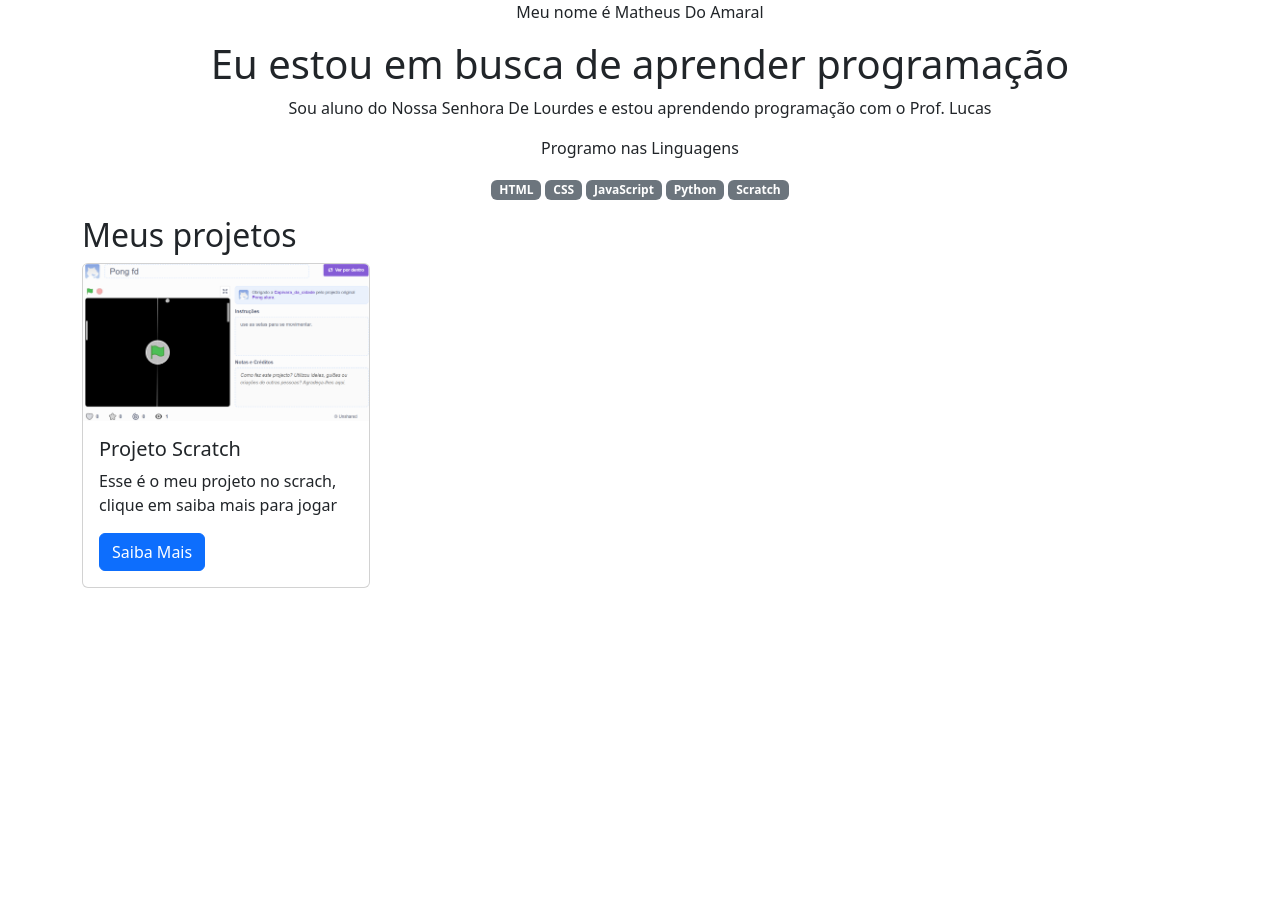
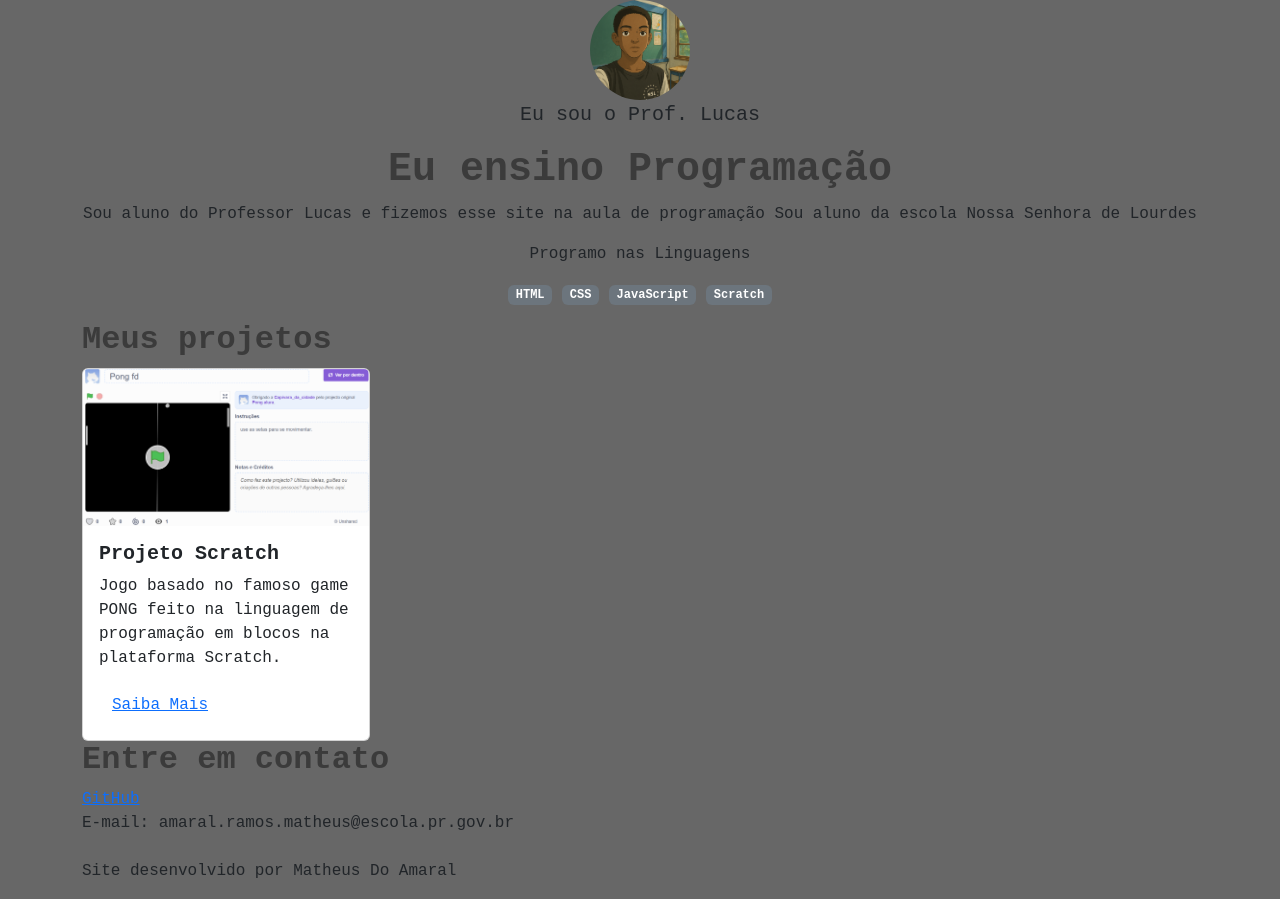
Before and after one commit to amaral5/site-amaral, a plain HTML site: page index.html in a window 1280 px wide. Before the commit the page ends 800 px from the top, so only its background shows below. Drawn offline with nearby package versions, Linux system fonts and the light colour scheme.

Commit message:
Add files via upload

```diff
--- a/index.html
+++ b/index.html
@@ -5,18 +5,20 @@
     <meta name="viewport" content="width=device-width, initial-scale=1.0">
     <title>Portifólio</title>
     <link href="https://cdn.jsdelivr.net/npm/bootstrap@5.3.4/dist/css/bootstrap.min.css" rel="stylesheet" integrity="sha384-DQvkBjpPgn7RC31MCQoOeC9TI2kdqa4+BSgNMNj8v77fdC77Kj5zpWFTJaaAoMbC" crossorigin="anonymous">
+    <link rel="stylesheet" href="style.css">
 </head>
 <body>
-    <header Class="container text-center">
-        <p>Meu nome é Matheus Do Amaral</p>
-        <h1>Eu estou em busca de aprender programação</h1>
-        <p>Sou aluno do Nossa Senhora De Lourdes e estou aprendendo programação com o Prof. Lucas</p>
+    <header class="container text-center">
+        <img src="amaral ghibli.png" alt="Foto do aluno Matheus Amaral em formato de Studio Ghibli" class="rounded-circle" width="100" height="100">
+        <p class="lead">Eu sou o Prof. Lucas</p>
+        <h1>Eu ensino Programação</h1>
+        <p>Sou  aluno do Professor Lucas e fizemos esse site na aula de programação
+            Sou aluno da escola Nossa Senhora de Lourdes</p>
         <p>Programo nas Linguagens</p>
         <div>
             <p class="badge bg-secondary">HTML</p>
             <p class="badge bg-secondary">CSS</p>
             <p class="badge bg-secondary">JavaScript</p>
-            <p class="badge bg-secondary">Python</p>
             <p class="badge bg-secondary">Scratch</p>
         </div>
     </header>
@@ -24,18 +26,47 @@
         <h2>Meus projetos</h2>
         <div class="row">
             <div class="col-md-4">
-                <div class="card" style="width: 18rem;">
+                <div class="card" style="width: 18rem;"> <!--CARD 1-->
                     <img src="image.png" class="card-img-top" alt="...">
                     <div class="card-body">
                       <h5 class="card-title">Projeto Scratch</h5>
-                      <p class="card-text">Esse é o meu projeto no scrach, clique em saiba mais para jogar</p>
-                      <a href="#" class="btn btn-primary">Saiba Mais</a>
+                      <p class="card-text">Jogo basado no famoso game PONG feito na linguagem de programação em blocos na plataforma Scratch.</p>
+                      <button type='button' class='btn btn-link' data-bs-toggle='modal' data-bs-target='#modal1'>Saiba Mais</button>
                     </div>
                   </div>
             </div>
 
         </div>
     </main>
+
+    <div class="modal" id='modal1' tabindex="-1">
+    <div class="modal-dialog">
+        <div class="modal-content">
+        <div class="modal-header">
+            <h5 class="modal-title">Pong com Scratch</h5>
+            <button type="button" class="btn-close" data-bs-dismiss="modal" aria-label="Close"></button>
+        </div>
+        <div class="modal-body">
+            <p>Acesse o(s) link(s) para mais infofrmações.</p>
+        </div>
+        <div class="modal-footer">
+            <a href='https://scratch.mit.edu/projects/1027977374/'>Ver projeto ao vivo</a>
+        </div>
+        </div>
+    </div>
+    </div>
+
+
+<footer class="container">
+    <h2>Entre em contato</h2>
+    <div>
+        <a href="https://github.com/amaral5/site-fd">GitHub</a>
+        <p>E-mail: amaral.ramos.matheus@escola.pr.gov.br</p>
+    </div>
+    <p class="mt-4">Site desenvolvido por Matheus Do Amaral</p>
+</footer>
+
+
     <script src="https://cdn.jsdelivr.net/npm/bootstrap@5.3.4/dist/js/bootstrap.bundle.min.js" integrity="sha384-YUe2LzesAfftltw+PEaao2tjU/QATaW/rOitAq67e0CT0Zi2VVRL0oC4+gAaeBKu" crossorigin="anonymous"></script>
 </body>
 </html>
--- /dev/null
+++ b/style.css
@@ -0,0 +1,17 @@
+@import url("https://fonts.googleapis.com/css2?family=Chakra+Petch:ital,wght@0,300;0,400;0,500;0,600;0,700;1,300;1,400;1,500;1,600;1,700&display=swap");
+
+:root{
+    --cor-principal: #676767;
+    --cor-secundária: #3B3B3B;
+
+}
+
+body{
+    font-family:'Courier New', Courier, monospace;
+    background-color: var(--cor-principal);
+}
+
+h1, h2, h5 {
+    color: var(--cor-secundária);
+    font-weight: 700;
+}
```
Also changed, not shown: amaral ghibli.png (added).
